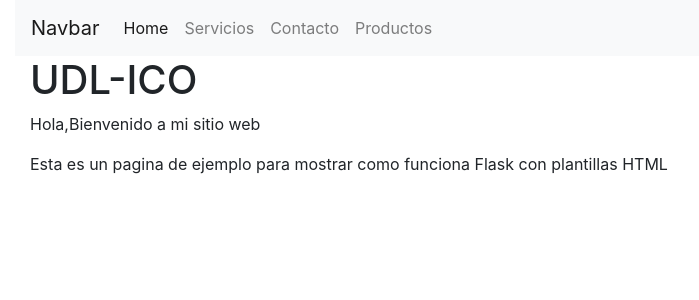
After one commit to CristianMandujano/Appweb01, a Flask app: page / in a window 1280 px wide. The commit adds this page. Shown: the top 300 px of the page, without its empty margins (0-699 px from the left). Run offline with Flask 3, Linux system fonts and the light colour scheme.

Commit message:
Final ejemplo Flask

```diff
--- a/server.py
+++ b/server.py
@@ -1,25 +1,23 @@
-from flask import Flask, app, render_template, request, redirect, url_for
+from flask import Flask, render_template, request, redirect, url_for
 
 app = Flask(__name__)
 
+@app.route('/')
 @app.route('/home')
 def home():
     return render_template('index.html', title="Flask", mensaje="Bienvenido a mi sitio web")
 
 @app.route('/servicios')
 def servicios():
-    return render_template('servicios.html')
+    return render_template('servicios.html', title="Servicios", mensaje="Estos son los servicios que ofrecemos")
 
 @app.route('/contacto')
 def contacto():
-    return render_template('contacto.html')
+    return render_template('contacto.html', title="Contacto", mensaje="Contáctanos para más información.")
 
 @app.route('/productos')
 def productos():
-    return render_template('productos.html')
-
-
-
+    return render_template('productos.html', title="Productos", mensaje="Estos son los productos que ofrecemos.")
 
 if __name__ == '__main__':
-    app.run(debug=True,port=5050)
+    app.run(debug=True, port=5050)
--- a/templates/index.html
+++ b/templates/index.html
@@ -1,36 +1,9 @@
-<!DOCTYPE html>
-<html lang="en">
-<head>
-    <link rel="stylesheet" href="https://cdn.jsdelivr.net/npm/bootstrap@4.6.2/dist/css/bootstrap.min.css" integrity="sha384-xOolHFLEh07PJGoPkLv1IbcEPTNtaed2xpHsD9ESMhqIYd0nLMwNLD69Npy4HI+N" crossorigin="anonymous">
-    <meta charset="UTF-8">
-    <meta name="viewport" content="width=device-width, initial-scale=1.0">
-    <title>{{ title }}</title>
-</head>
-<body>
-    <nav class="navbar navbar-expand-lg navbar-light bg-light">
-        <a class="navbar-brand" href="#">Navbar</a>
-        <button class="navbar-toggler" type="button" data-toggle="collapse" data-target="#navbarNav" aria-controls="navbarNav" aria-expanded="false" aria-label="Toggle navigation">
-            <span class="navbar-toggler-icon"></span>
-        </button>
-        <div class="collapse navbar-collapse" id="navbarNav">
-            <ul class="navbar-nav">
-            <li class="nav-item active">
-                <a class="nav-link" href="#">Home <span class="sr-only">(current)</span></a>
-            </li>
-            <li class="nav-item">
-                <a class="nav-link" href="{{ url_for('servicios') }}">Servicios</a>
-            </li>
-            <li class="nav-item">
-                <a class="nav-link" href="{{ url_for('contacto') }}">Contacto</a>
-            </li>
-            <li class="nav-item">
-                <a class="nav-link" href="{{ url_for('productos') }}">Productos</a>
-            </li>
-            </ul>
-        </div>
-    </nav>
-    <h1>UDL-ICO</h1>
-    <p>{{ mensaje }}</p>
-    <p>Esta es un pagina de ejemplo para mostrar como funciona Flask con plantillas HTML</p>
-</body>
-</html>
+{% extends "layout.html" %}
+
+{% block content %}
+    <div class="container-fluid">
+        <h1>UDL-ICO</h1>
+        <p>Hola,{{ mensaje }}</p>
+        <p>Esta es un pagina de ejemplo para mostrar como funciona Flask con plantillas HTML</p>
+    </div>
+{% endblock %}
--- /dev/null
+++ b/templates/layout.html
@@ -0,0 +1,43 @@
+<!DOCTYPE html>
+<html lang="en">
+
+<head>
+    <link rel="stylesheet" href="https://cdn.jsdelivr.net/npm/bootstrap@4.6.2/dist/css/bootstrap.min.css"
+        integrity="sha384-xOolHFLEh07PJGoPkLv1IbcEPTNtaed2xpHsD9ESMhqIYd0nLMwNLD69Npy4HI+N" crossorigin="anonymous">
+    <meta charset="UTF-8">
+    <meta name="viewport" content="width=device-width, initial-scale=1.0">
+    <title>{{ title }}</title>
+</head>
+
+<body>
+    <div class="container-fluid">
+        <nav class="navbar navbar-expand-lg navbar-light bg-light">
+            <a class="navbar-brand" href="#">Navbar</a>
+            <button class="navbar-toggler" type="button" data-toggle="collapse" data-target="#navbarNav"
+                aria-controls="navbarNav" aria-expanded="false" aria-label="Toggle navigation">
+                <span class="navbar-toggler-icon"></span>
+            </button>
+            <div class="collapse navbar-collapse" id="navbarNav">
+                <ul class="navbar-nav">
+                    <li class="nav-item active">
+                        <a class="nav-link" href="{{ url_for('home') }}">Home <span class="sr-only">(current)</span></a>
+                    </li>
+                    <li class="nav-item">
+                        <a class="nav-link" href="{{ url_for('servicios') }}">Servicios</a>
+                    </li>
+                    <li class="nav-item">
+                        <a class="nav-link" href="{{ url_for('contacto') }}">Contacto</a>
+                    </li>
+                    <li class="nav-item">
+                        <a class="nav-link" href="{{ url_for('productos') }}">Productos</a>
+                    </li>
+                </ul>
+            </div>
+        </nav>
+
+        {% block content %} {% endblock %}
+
+    </div>
+</body>
+
+</html>
```
Also changed, not shown: templates/contacto.html (+7 -12 lines), templates/productos.html (+8 -12 lines), templates/servicios.html (+8 -12 lines).
